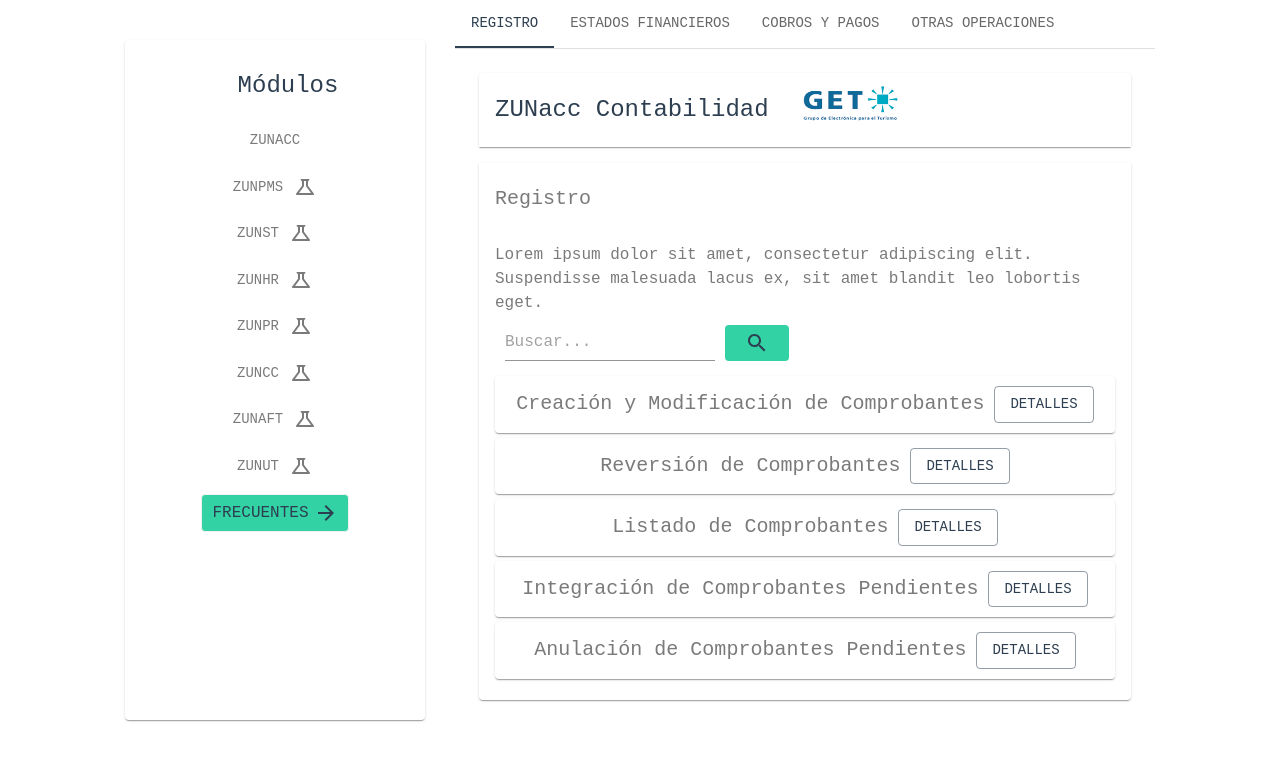
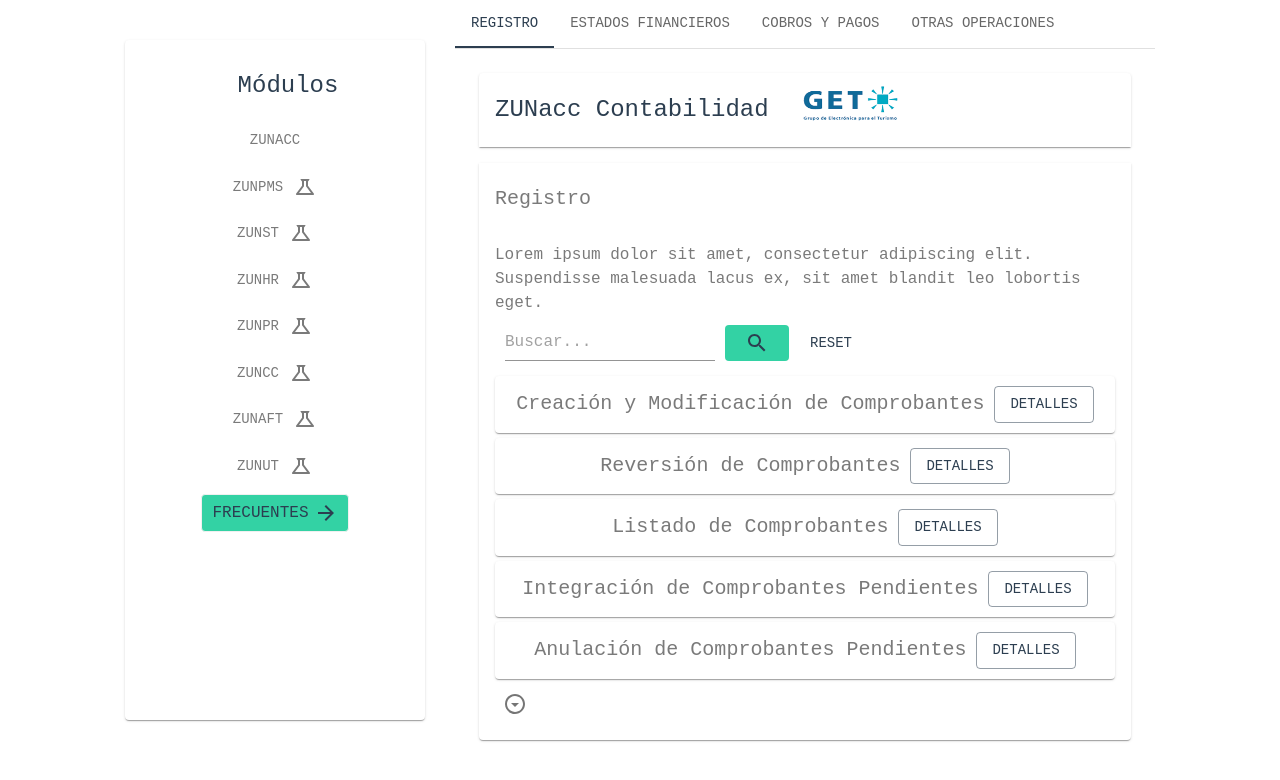
Before and after one commit to alecastillo2711/zunsteps, a Next.js app: page /zunsteps/dashboard in a window 1280 px wide. Both pictures are taken after a click on the button "Registro". Shown: the top 780 px of the page. Built offline with nearby package versions, Linux system fonts and the light colour scheme; some icons are missing.

Commit message:
Haciendo buscador de Aciones

```diff
--- a/app/components/ui/AccordionExpandIcon.jsx
+++ b/app/components/ui/AccordionExpandIcon.jsx
@@ -6,18 +6,30 @@ import Typography from "@mui/material/Typography";
 import ArrowDownwardIcon from "@mui/icons-material/ArrowDownward";
 import ArrowDropDownIcon from "@mui/icons-material/ArrowDropDown";
 import Image from "next/image";
-import { Box } from "@mui/material";
+import { Box, IconButton, Tooltip } from "@mui/material";
 import { Searcher } from "./Searcher";
 import ResponsiveDialog from "./ResponsiveDialog";
 import { ConceptItem } from "./ConceptItem";
 import VerticalLinearStepper from "./VerticalLinearStepper";
 import { ModuloContext } from "@/app/lib/contexts/ModulosContext";
+import { ArrowDropDownCircleOutlined } from "@mui/icons-material";
 
 export default function AccordionExpandIcon({ seccion }) {
   const { modulo } = React.useContext(ModuloContext);
   const { mNombre, mResumen } = modulo;
+  const [resultSearch, setResultSearch] = React.useState();
 
-  console.log(seccion);
+  const searchAccion = (goal, list) => {
+    let lowerGoal = goal.toLowerCase();
+    let result = list.filter((el) =>
+      el.aNombre.toLowerCase().includes(lowerGoal)
+    );
+    setResultSearch(result);
+  };
+  const restSearch = () => {
+    setResultSearch();
+  };
+
   return (
     <div>
       <Accordion>
@@ -79,10 +91,21 @@ export default function AccordionExpandIcon({ seccion }) {
             Lorem ipsum dolor sit amet, consectetur adipiscing elit. Suspendisse
             malesuada lacus ex, sit amet blandit leo lobortis eget.
           </Typography>
-          <Searcher />
-          {seccion.acciones.slice(0, 5).map((el) => (
-            <ConceptItem accion={el} />
-          ))}
+          <Searcher
+            collection={seccion.acciones}
+            searchFunction={searchAccion}
+            resetFunction={restSearch}
+          />
+          {resultSearch
+            ? resultSearch.map((el) => <ConceptItem accion={el} />)
+            : seccion.acciones
+                .slice(0, 5)
+                .map((el) => <ConceptItem accion={el} />)}
+          <Tooltip title="Mostrar Todos">
+            <IconButton>
+              <ArrowDropDownCircleOutlined />
+            </IconButton>
+          </Tooltip>
         </AccordionDetails>
       </Accordion>
     </div>
--- a/app/components/ui/Searcher.jsx
+++ b/app/components/ui/Searcher.jsx
@@ -2,12 +2,23 @@
 
 import { SearchOutlined } from "@mui/icons-material";
 import { Box, Button, Input } from "@mui/material";
+import { useState } from "react";
 
-export const Searcher = () => {
+export const Searcher = ({ collection, searchFunction, resetFunction }) => {
+  const [item, setItem] = useState("");
+
   return (
     <Box sx={{ display: "flex", gap: "10px", padding: "10px", height: "56px" }}>
-      <Input type="text" placeholder="Buscar..."></Input>
+      <Input
+        onChange={(e) => setItem(e.target.value)}
+        type="text"
+        placeholder="Buscar..."
+        value={item}
+      >
+        {item}
+      </Input>
       <Button
+        onClick={() => searchFunction(item, collection)}
         sx={{
           backgroundColor: "background.green",
           ":hover": {
@@ -20,6 +31,7 @@ export const Searcher = () => {
       >
         <SearchOutlined />
       </Button>
+      <Button onClick={resetFunction}>reset</Button>
     </Box>
   );
 };
```
